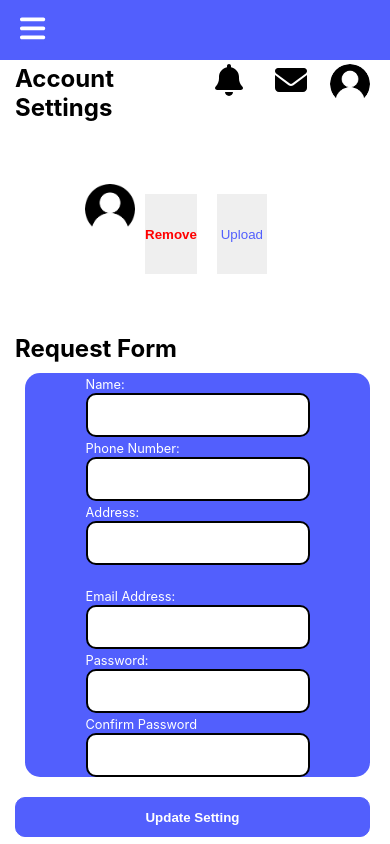
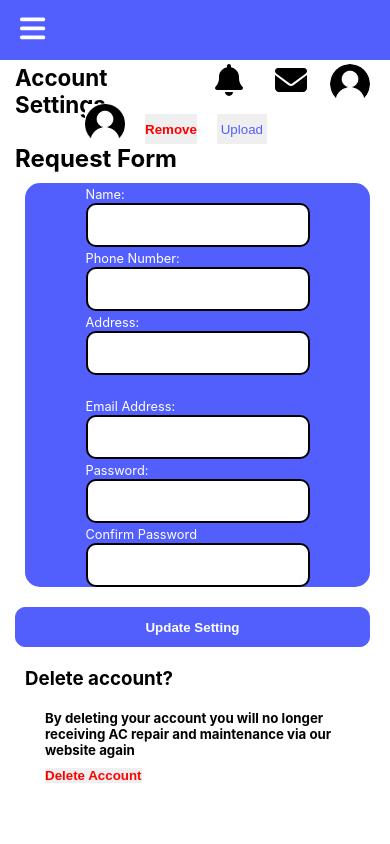
Before and after one commit to Coderqanit/React-aircare-cid, a React (Create React App) app: page /setting in a window 390 px wide. Shown: the top 844 px of the page. Built offline with nearby package versions, Linux system fonts and the light colour scheme.

Commit message:
setting css adjustment

```diff
--- a/src/cssfile/setting.css
+++ b/src/cssfile/setting.css
@@ -127,10 +127,26 @@
 
 }
 
-.acc-setting .upload{
-    margin:0 ;
-    background-color: red;
+.setting{
+    height: 115vh;
+
 }
 
+.frit{
+    font-size: 1.4em;
+}
+.setting .req{
+    margin: 0;
+    height: 40px;
+}
+.upload{
+    display: flex;
+    height: 40px;
+    margin:0px 0px 0px 70px ;
+}
+
+.setting-img{
+    width: 40px;
+}
 
 }
```
